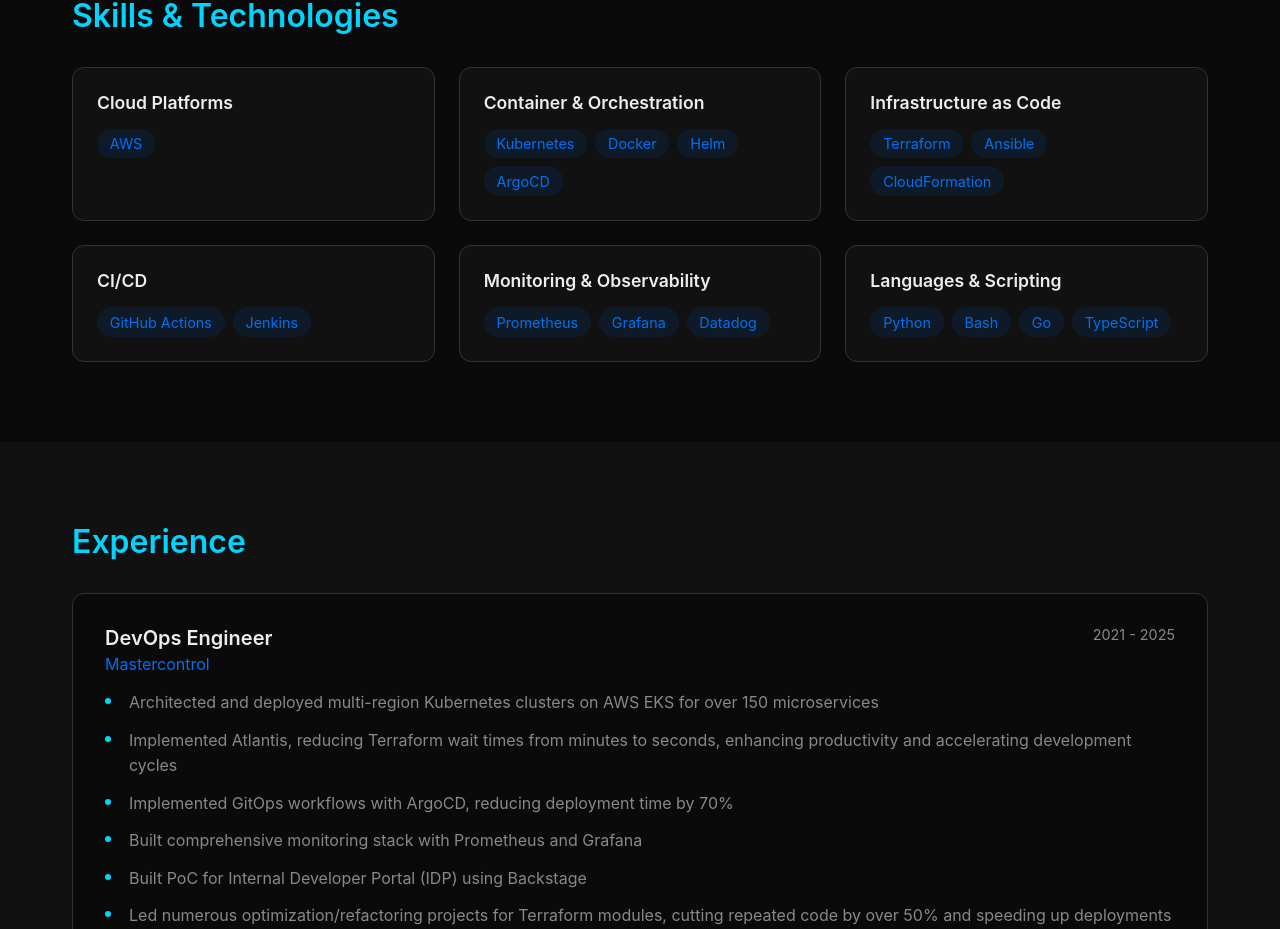
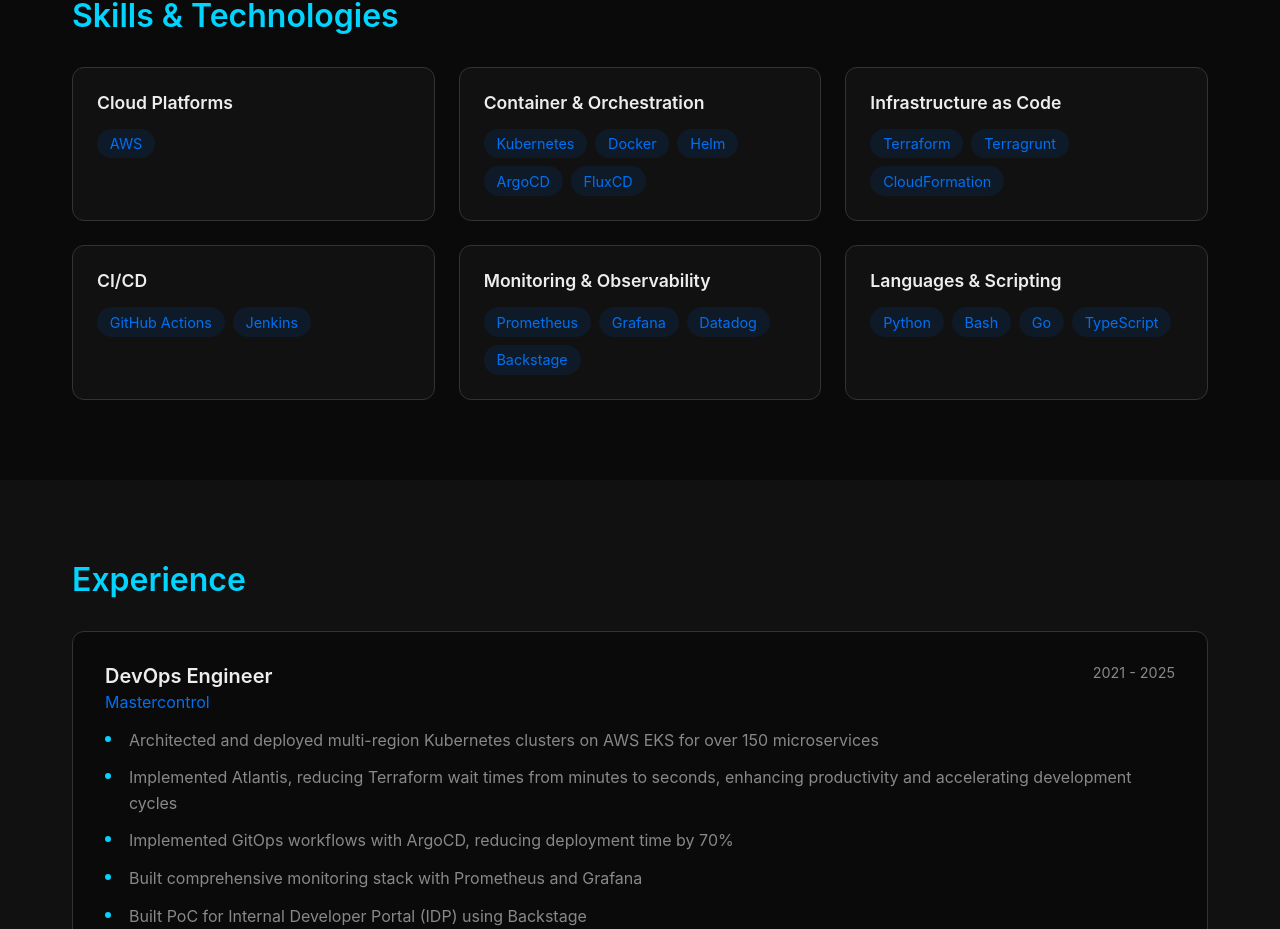
Before and after one commit to furryman/fuhriman-website, a Next.js app: page / in a window 1280 px wide. Shown: the part 1480-2409 px from the top of the page. Built offline with nearby package versions, Linux system fonts and the light colour scheme.

Commit message:
added to skills page

```diff
--- a/src/components/Skills.tsx
+++ b/src/components/Skills.tsx
@@ -7,11 +7,11 @@ const skillCategories = [
   },
   {
     title: 'Container & Orchestration',
-    skills: ['Kubernetes', 'Docker', 'Helm', 'ArgoCD']
+    skills: ['Kubernetes', 'Docker', 'Helm', 'ArgoCD', 'FluxCD']
   },
   {
     title: 'Infrastructure as Code',
-    skills: ['Terraform', 'Ansible', 'CloudFormation']
+    skills: ['Terraform', 'Terragrunt', 'CloudFormation']
   },
   {
     title: 'CI/CD',
@@ -19,7 +19,7 @@ const skillCategories = [
   },
   {
     title: 'Monitoring & Observability',
-    skills: ['Prometheus', 'Grafana', 'Datadog']
+    skills: ['Prometheus', 'Grafana', 'Datadog', 'Backstage']
   },
   {
     title: 'Languages & Scripting',
```
